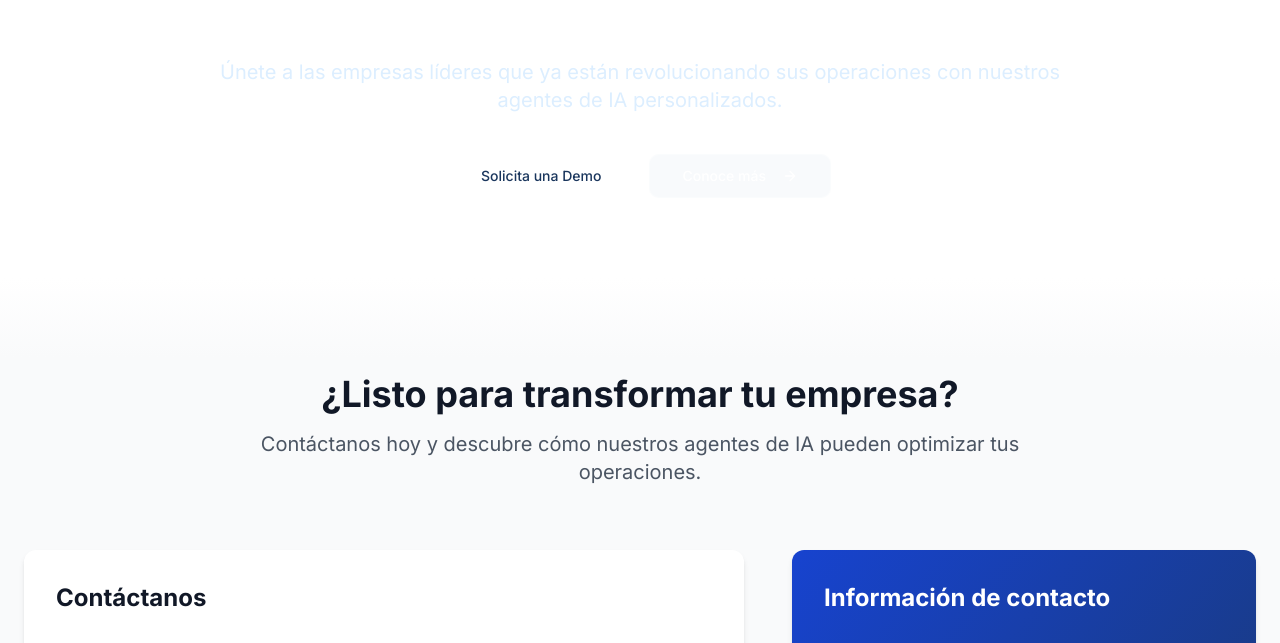
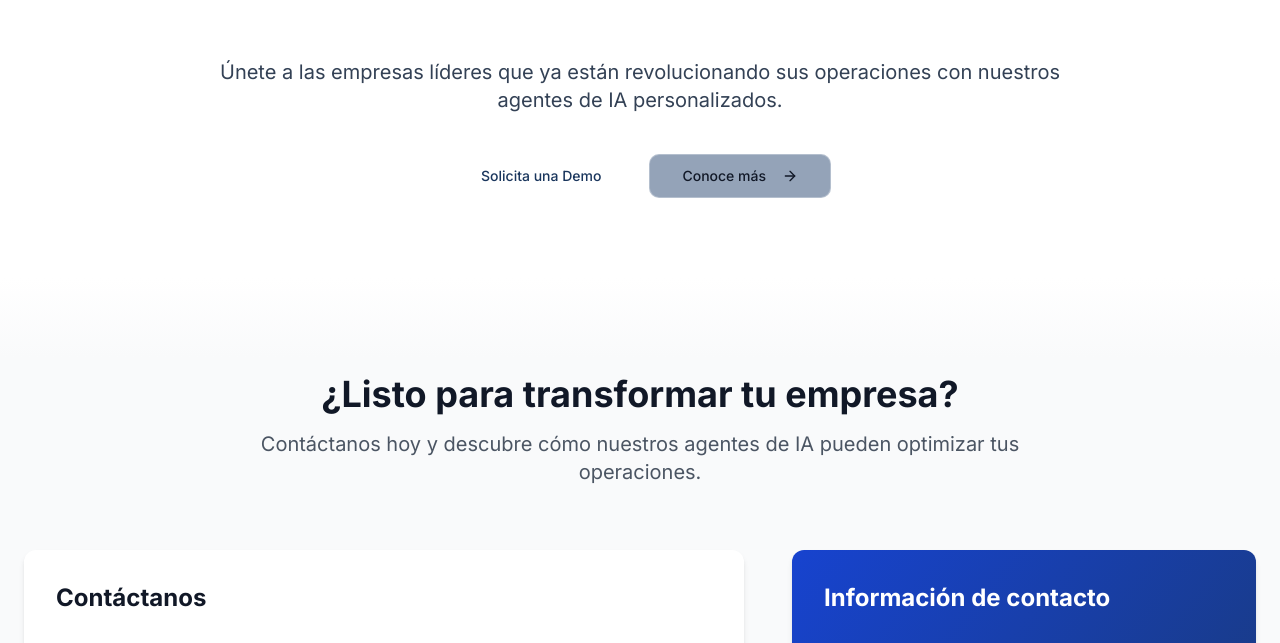
Before and after one commit to danielmedinac22/axio-lab-automation-hub, a React (Vite) app: page / in a window 1280 px wide. Shown: the part 3196-3839 px from the top of the page. Built offline with nearby package versions, Linux system fonts and the light colour scheme.

Commit message:
Visual edit in Lovable
Edited UI in Lovable

```diff
--- a/src/components/sections/cta-section.tsx
+++ b/src/components/sections/cta-section.tsx
@@ -1,11 +1,8 @@
-
 import { Button } from "@/components/ui/button";
 import { RevealOnScroll } from "@/components/ui/reveal-on-scroll";
 import { ArrowRight } from "lucide-react";
-
 export function CTASection() {
-  return (
-    <section className="py-20 bg-white relative overflow-hidden">
+  return <section className="py-20 bg-white relative overflow-hidden">
       {/* Background Elements */}
       <div className="absolute inset-0 bg-gradient-to-br from-axio-900 to-axio-800 -z-10"></div>
       <div className="absolute top-0 right-0 w-64 h-64 bg-axio-700 rounded-full blur-3xl opacity-30 -z-10"></div>
@@ -20,30 +17,22 @@ export function CTASection() {
           </RevealOnScroll>
 
           <RevealOnScroll delay={100}>
-            <p className="text-xl text-axio-100 mb-10">
+            <p className="text-xl mb-10 text-slate-700">
               Únete a las empresas líderes que ya están revolucionando sus operaciones con nuestros agentes de IA personalizados.
             </p>
           </RevealOnScroll>
 
           <RevealOnScroll delay={200}>
             <div className="flex flex-col sm:flex-row justify-center gap-4">
-              <Button
-                size="lg"
-                className="bg-white text-axio-900 hover:bg-gray-100 rounded-md font-medium px-8"
-              >
+              <Button size="lg" className="bg-white text-axio-900 hover:bg-gray-100 rounded-md font-medium px-8">
                 Solicita una Demo
               </Button>
-              <Button
-                size="lg"
-                variant="outline"
-                className="border-white/30 text-white hover:bg-white/10 rounded-md font-medium px-8"
-              >
+              <Button size="lg" variant="outline" className="border-white/30 rounded-md font-medium px-8 text-gray-900 bg-slate-400 hover:bg-slate-300">
                 Conoce más <ArrowRight className="ml-2 h-4 w-4" />
               </Button>
             </div>
           </RevealOnScroll>
         </div>
       </div>
-    </section>
-  );
+    </section>;
 }
```
